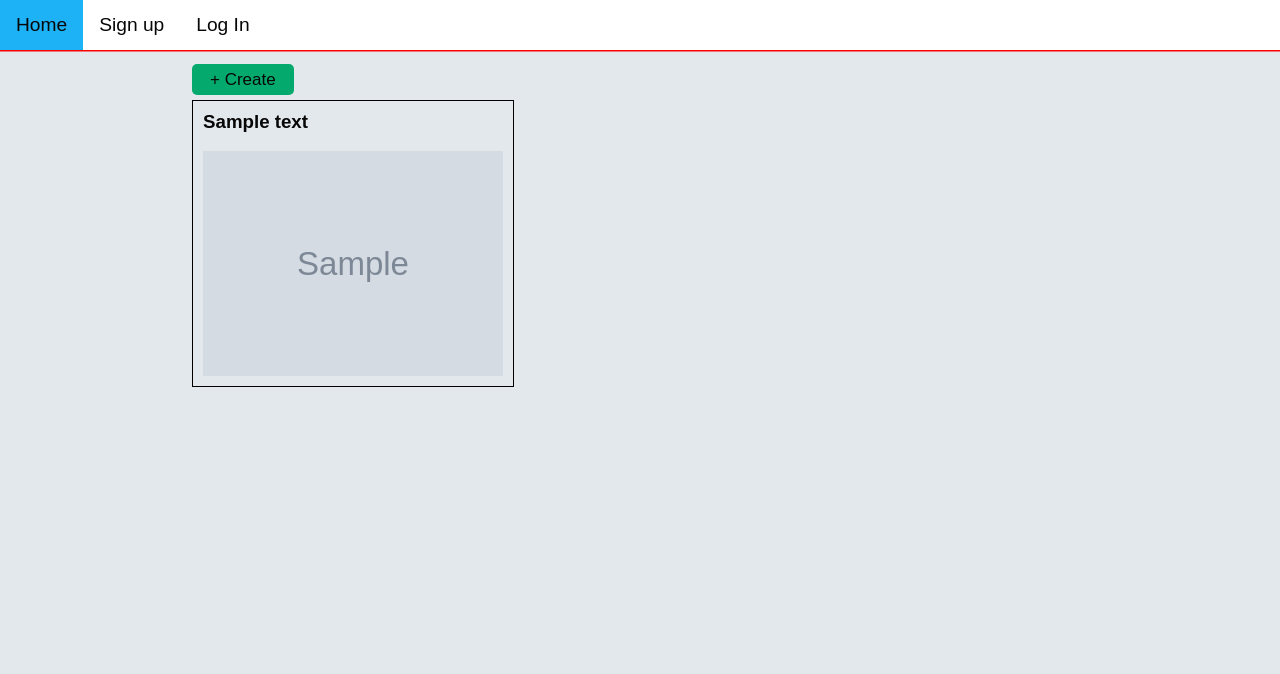
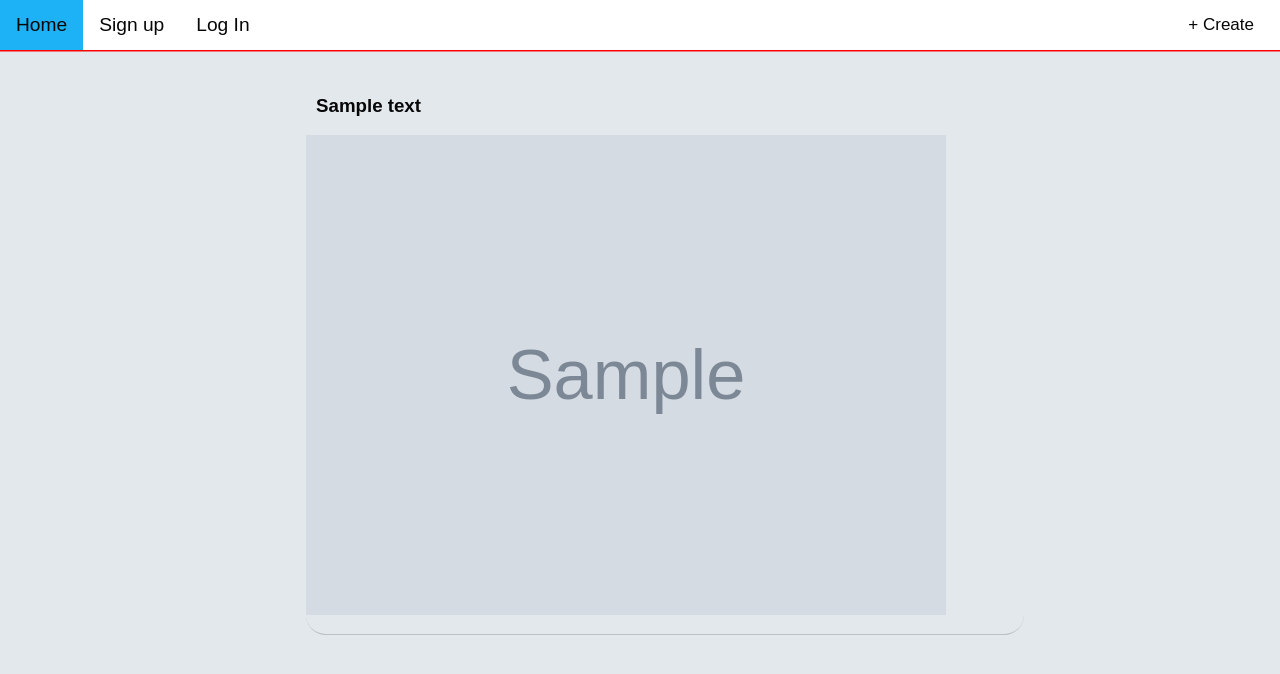
Before and after one commit to golfer69/TT2L-12-Mini-IT-Project-, a Flask app: page / in a window 1280 px wide. Shown: the top 674 px of the page. Run offline with Flask 3, Linux system fonts and the light colour scheme; tables that the repository leaves empty hold one stand-in row (values such as "Sample post"); grey boxes marked "Sample" are stand-in pictures.

Commit message:
CSS for some pages

```diff
--- a/static/style.css
+++ b/static/style.css
@@ -1,14 +1,10 @@
 :root {
-  --black: #000000;
   --almost-black: #080708;
   --blue: #3772FF;
   --blue-light: #1cb2f5;
-  --red: #DF2935;
-  --yellow: #FDCA40;
-  --light: #E6E8E6;
-  --white: #fff;
   --almost-blue: #212131;
   --almost-white:#e3e8ed;
+  --almost-grey:#bcbfc3;
 }
 
 * {
@@ -27,24 +23,8 @@
   text-align: center;
   margin: 0 auto;  /* Add margin for better centering */
   top: 70px;
-  max-width:70%;
-}
-/* Remove list dots and add some padding to list items */
-.app li {
-  margin: auto;
-  width: 60%;
-  padding: 10px;
-  list-style-type: none;
-  max-width: fit-content;
-  color: var(--almost-black);
 }
 
-/* Style the image */
-.app img {
-  max-width: 300px;  /* Set a maximum width for images */
-  max-height: 300px; /* Set a maximum height for images */
-  object-fit: cover;  /* Maintain aspect ratio and resize to fit within max dimensions */
-}
 input[type='file'] {
   margin: 0 0 12px;
   padding: 10px 10px;
@@ -75,24 +55,7 @@ button[type='button']:hover {
   box-shadow: inset 0 -25px 25px var(--blue-light);
 }
 
-.posts-section li {
-    border:1px solid black;
-    margin: 10px 0 0;
-    text-align: left;
-  }
-
-.posts-section a{
-  text-align: left;
-}
-
-.posts-section {
-  text-align: left;
-}
-
-.posts {
-  margin: 3px 0px;
-  text-align: left;
-}
+/* nav bar css */
 .navigation {
   overflow: hidden;
   position: fixed;
@@ -121,13 +84,18 @@ button[type='button']:hover {
   color: var(--almost-black);
 }
 
-.btn {
-  background-color: #04AA6D !important;
-  border-radius: 5px;
+.navigation .btn {
+  background-color: white;
+  border-radius: 30px;
   font-size: 17px;
   font-family: 'Source Sans Pro', sans-serif;
-  padding: 6px 18px;
-  margin: 30px auto;
+  padding: 8px 16px;
+  margin: 7px 10px;
+  float: right;
+}
+
+.navigation .btn:hover {
+  background-color: rgb(194, 194, 194);
 }
 
 .previous-btn {
@@ -145,3 +113,49 @@ button[type='button']:hover {
   color: var(--almost-white);
 
 }
+
+/* posts section */
+.posts-section {
+ text-align: center;
+ width: 60vw;
+ margin: auto;
+}
+
+
+
+.posts-section li:hover {
+  background-color: var(--almost-grey);
+}
+
+/* individual post on the main page */
+.posts {
+  padding: 15px 0px;
+  margin: 10px 0 10px 50px;
+  border-radius: 20px;
+  border-bottom: 1px solid var(--almost-grey);
+  text-align: left;
+}
+
+.posts:hover{
+  background-color: var(--almost-grey) !important;
+}
+.posts:hover h3,
+.posts:hover img,
+.posts:hover a{
+  background-color: var(--almost-grey) !important;
+}
+.posts h3 {
+  padding: 0 10px;
+}
+.posts img {
+  width: 50vw;  /* Set a maximum width for images */
+  height: 60vh; /* Set a maximum height for images */
+  object-fit: contain;  /* Maintain aspect ratio and resize to fit within max dimensions */
+}
+
+/* individual post page */
+.post img {
+  width: 50vw;  /* Set a maximum width for images */
+  height: 60vh; /* Set a maximum height for images */
+  object-fit: contain;  /* Maintain aspect ratio and resize to fit within max dimensions */
+}
--- a/templates/create.html
+++ b/templates/create.html
@@ -24,9 +24,9 @@
 <div class="navigation">
     <a href="/">Home</a>
     {% if current_user.is_authenticated %}
-      {% if current_user.id == 5 or current_user.id == 6 %}
-        <a href="{{url_for('admin')}}">Admin Page</a><br>
-      {% endif %}
+        {% if current_user.id == 5 or current_user.id == 6 %}
+        <a href="{{url_for('admin')}}">Admin Page</a>
+        {% endif %}
     <a href="{{url_for('dashboard')}}">Dashboard</a>
     <a href="{{url_for('logout')}}">Log Out</a>
     {% else %}
--- a/templates/index.html
+++ b/templates/index.html
@@ -22,25 +22,24 @@
     <a href="{{url_for('register')}}">Sign up</a>
     <a href="{{url_for('login')}}">Log In</a>
     {% endif %}
+    <a class="btn" href="/create"> + Create</a>
 </div>
 
   <div class="app">
     <div class="posts-section">
-
-      <a class="btn" href="/create"> + Create</a>
-
       {% for text in texts %}
-      <a class="posts" href="{{ url_for('show_post', post_id=text.id) }}">  <li>
+      <div class="posts">
+        <a href="{{ url_for('show_post', post_id=text.id) }}">
             <h3>{{text.title}}</h3> <br>
             {% if text.image_filename %}
-            <div style="display: flex; flex-direction: column;">
+              <!-- <div style="display: flex; flex-direction: column;"> -->
                 <img src="{{ url_for('serve_files', filename=text.image_filename) }}">
-            </div>
+              <!-- </div> -->
               {% else %}
                 {{ text.content }}
             {% endif %}
-        </li>
         </a>
+      </div>
       {% endfor %}
 
       <!-- {% for text in texts %}
--- a/templates/post.html
+++ b/templates/post.html
@@ -12,7 +12,7 @@
         <a href="/">Home</a>
         {% if current_user.is_authenticated %}
           {% if current_user.id == 5 or current_user.id == 6 %}
-            <a href="{{url_for('admin')}}">Admin Page</a><br>
+            <a href="{{url_for('admin')}}">Admin Page</a>
           {% endif %}
         <a href="{{url_for('dashboard')}}">Dashboard</a>
         <a href="{{url_for('logout')}}">Log Out</a>
@@ -34,7 +34,7 @@
 
         <!-- check if theres img -->
         {% if post.image_filename %}
-        <div>
+        <div class="post">
             <img src="{{ url_for('serve_files', filename=post.image_filename) }}">
         </div>
         {% endif %}
```
Also changed, not shown: instance/data.db, uploads/download_1.jpeg (deleted), uploads/drog.jpeg (deleted), uploads/roblox_smirk_face.jpeg (deleted). Lines whose indentation alone changed are shown as unchanged.
